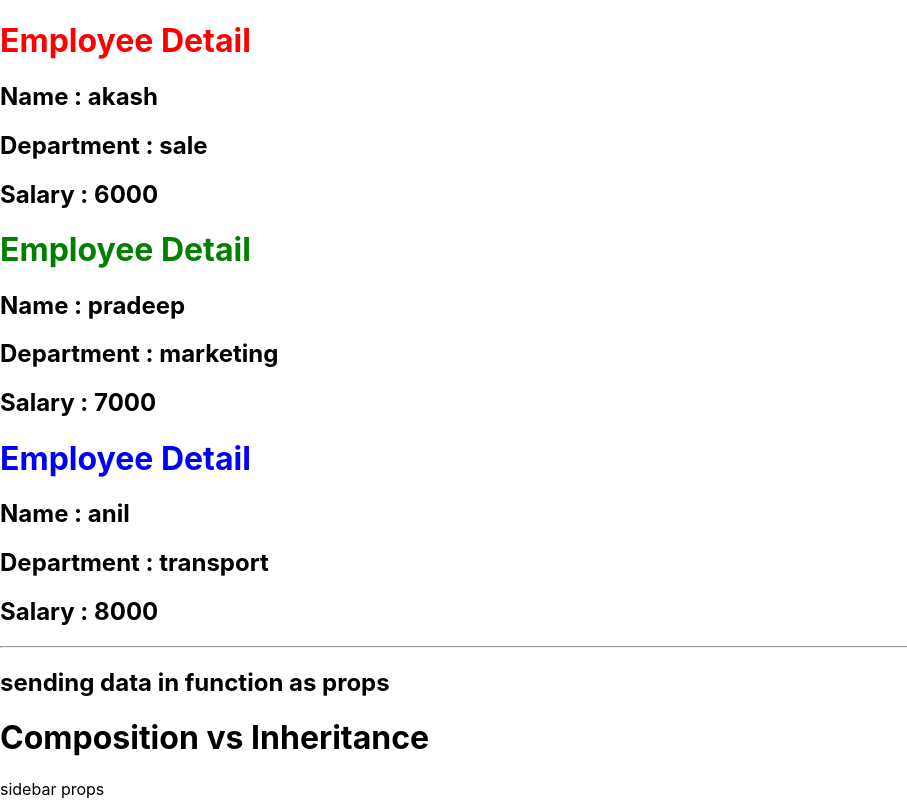
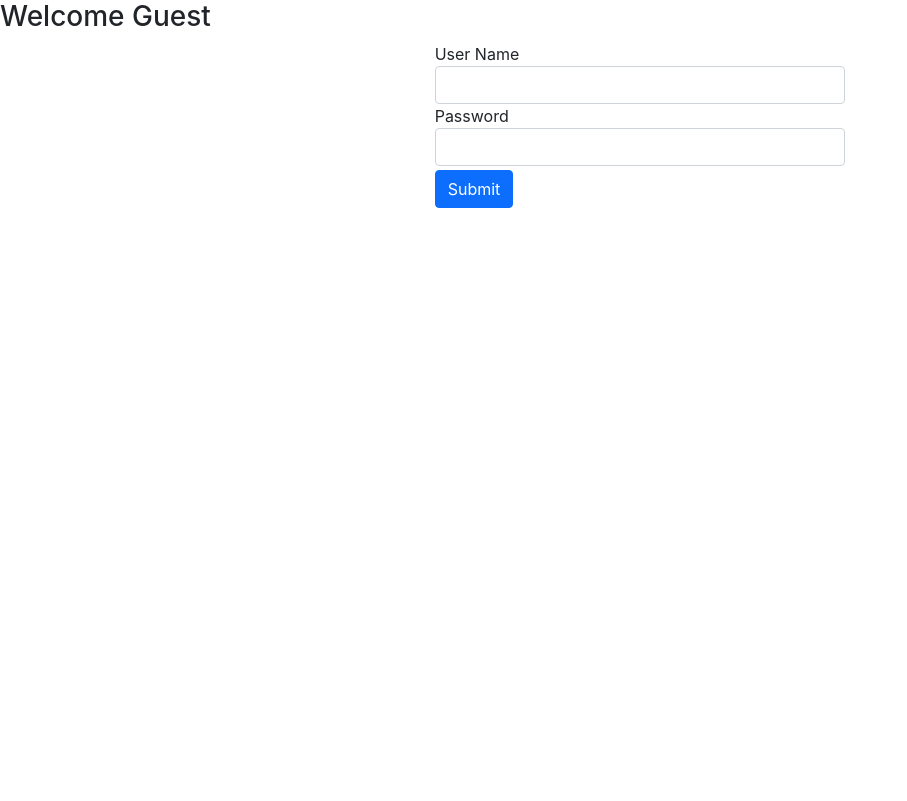
Before and after one commit to akash9753/GlobalReact, a React (Create React App) app: page / in a window 1280 px wide. Shown: the top 801 px of the page, without its empty margins (0-907 px from the left). Built offline with nearby package versions, Linux system fonts and the light colour scheme.

Commit message:
context API useContest CustemHook

```diff
--- a/src/App.js
+++ b/src/App.js
@@ -11,6 +11,9 @@ import CvsI from './CompositionVsInheritance/CvsI';
 import Ex1 from './CompositionVsInheritance/Ex1';
 import Ex2 from './CompositionVsInheritance/Ex2';
 import Ex3 from './CompositionVsInheritance/Ex3';
+import Header from './Container/Header';
+import Auth from './Container/Auth';
+import {UserContextProvider} from "./context/userContext";
 function App() {
   // const arr = [1, 2, 3, 4, 5, 6, 7, 8, 9]
   const state = {
@@ -26,7 +29,7 @@ return (
       {/* <LiftingStateUp name={state.name}/>
       <Test name={state.name}/>
       <Employee/> */}
-      <CvsI/>
+      {/* <CvsI/>
       <hr/>
       <h2>sending data in function as props</h2>
       <Ex1/>
@@ -36,7 +39,12 @@ return (
       <hr/>
       <h2>sending component as props to another component which is inside a class or function</h2>
       <Ex3/>
-      <hr/>
+      <hr/> */}
+      <UserContextProvider>
+      <Header/>
+      <Auth/>
+      </UserContextProvider>
+      {/* <LoginForm/> */}
     </div>
   )
 }
--- /dev/null
+++ b/src/Container/Auth.js
@@ -0,0 +1,15 @@
+import React from 'react';
+import LoginForm from "./LoginForm";
+import Home from "./Home";
+import { useUesrContext } from '../context/userContext';
+
+const Auth = () => {
+    const {user} = useUesrContext();
+    return (
+        <div>
+            {user.isGuestUser ? <LoginForm/> : <Home/>}
+        </div>
+    );
+};
+
+export default Auth;
--- /dev/null
+++ b/src/Container/Header.js
@@ -0,0 +1,17 @@
+import React from 'react';
+import { useUesrContext } from '../context/userContext';
+
+const Header = () => {
+    const {user,logOut} = useUesrContext();
+    console.log(user);
+    return (
+        <div>
+            <h3>Welcome {user.name}</h3>
+            {!user.isGuestUser && (
+                <button onClick={logOut}>LogOut</button>
+            )}
+        </div>
+    );
+};
+
+export default Header;
--- /dev/null
+++ b/src/Container/Home.js
@@ -0,0 +1,16 @@
+import React from 'react';
+import { useUesrContext } from '../context/userContext';
+
+const Home = () => {
+    const {user} = useUesrContext();
+    return (
+        <div>
+            <h1>You are now logged in as , {user.name}</h1>
+            {/* {!user.isGuestUser && (
+                <button onClick={logOut}>LogOut</button>
+            )} */}
+        </div>
+    );
+};
+
+export default Home;
--- /dev/null
+++ b/src/Container/LoginForm.js
@@ -0,0 +1,80 @@
+import React, { useState } from 'react';
+import '../App.css';
+import { useForm } from 'react-hook-form';
+import 'bootstrap/dist/css/bootstrap.min.css';
+import classNames from 'classnames';
+import { ToastContainer, toast } from 'react-toastify';
+import 'react-toastify/dist/ReactToastify.css';
+import { useUesrContext } from '../context/userContext';
+
+function LoginForm() {
+  const { register, handleSubmit, formState: { errors } } = useForm({
+    mode: "onTouched"
+  });
+  const {logIn} = useUesrContext();
+  console.log(errors);
+  const [uName, setuName] = useState("");
+  const [password, setPassword] = useState("");
+
+  const onSubmit = (data) => {
+    logIn(data.uName)
+    toast.success('Information have been saved successfully.');
+    console.log(data);
+    setuName(data.uName)
+    setPassword(data.password)
+    console.log(uName);
+    console.log(password);
+  }
+  return (
+    <div className="">
+      <div className='row'>
+        <div className='col-md-4'></div>
+        <div className='col-md-4'>
+          <form onSubmit={handleSubmit(onSubmit)}>
+
+            <div className='form-group'>
+              <label htmlFor="uName">User Name</label>
+              <input className={classNames("form-control", { "is-invalid": errors.uName })}
+                type="text" id='uName'
+                {...register("uName", { required: true, minLength: 2, pattern: /^[a-zA-Z ]{2,30}$/ })} />
+
+              {errors.uName?.type === "required" && (
+                <div className="invalid-feedback">This field is required</div>
+              )}
+
+              {errors.uName?.type === "minLength" && (
+                <div className="invalid-feedback">Minimum 2 character required</div>
+              )}
+              {errors.uName?.type === "pattern" && (
+                <div className="invalid-feedback">Only character allowed</div>
+              )}
+            </div>
+
+
+
+            <div className='form-group'>
+              <label htmlFor="password">Password</label>
+              <input type="password" className={classNames("form-control", { "is-invalid": errors.password })}
+                {...register("password", { required: true, pattern: /^(?=.*?[A-Z])(?=.*?[a-z])(?=.*?[0-9]).{8,16}$/ })} />
+              {errors.password?.type === "required" && (
+                <div className="invalid-feedback">This field is required</div>
+              )}
+              {errors.password?.type === "pattern" && (
+                <div className="invalid-feedback">Password length must be 8-16 character and contain upper case, lower case, numbers and special characters</div>
+              )}
+            </div>
+
+
+            <button type='submit' className='btn btn-primary' style={{ marginTop: 4 }}>Submit</button>
+          </form>
+
+
+        </div>
+        <div className='col-md-4'></div>
+      </div>
+      <ToastContainer />
+    </div>
+  );
+}
+
+export default LoginForm;
--- /dev/null
+++ b/src/context/userContext.js
@@ -0,0 +1,30 @@
+import { createContext, useContext, useState } from "react";
+
+export const userContext = createContext({
+    user:null,
+    logIn:()=>{},
+    logOut:()=>{},
+})
+
+const USER = {name:"Guest", isGuestUser:true}
+
+export function UserContextProvider({children}){
+    const [user, setUser] = useState(USER)
+    function logIn(username){
+        setUser({isGuestUser:false, name:username})
+    }
+    function logOut(){
+        setUser(USER)
+    }
+    return(
+        <userContext.Provider value={{user,logIn,logOut}}>
+            {children}
+        </userContext.Provider>
+    )
+}
+
+export function useUesrContext(){
+    const {user, logIn, logOut} = useContext(userContext);
+
+    return {user, logIn, logOut};
+}
```
